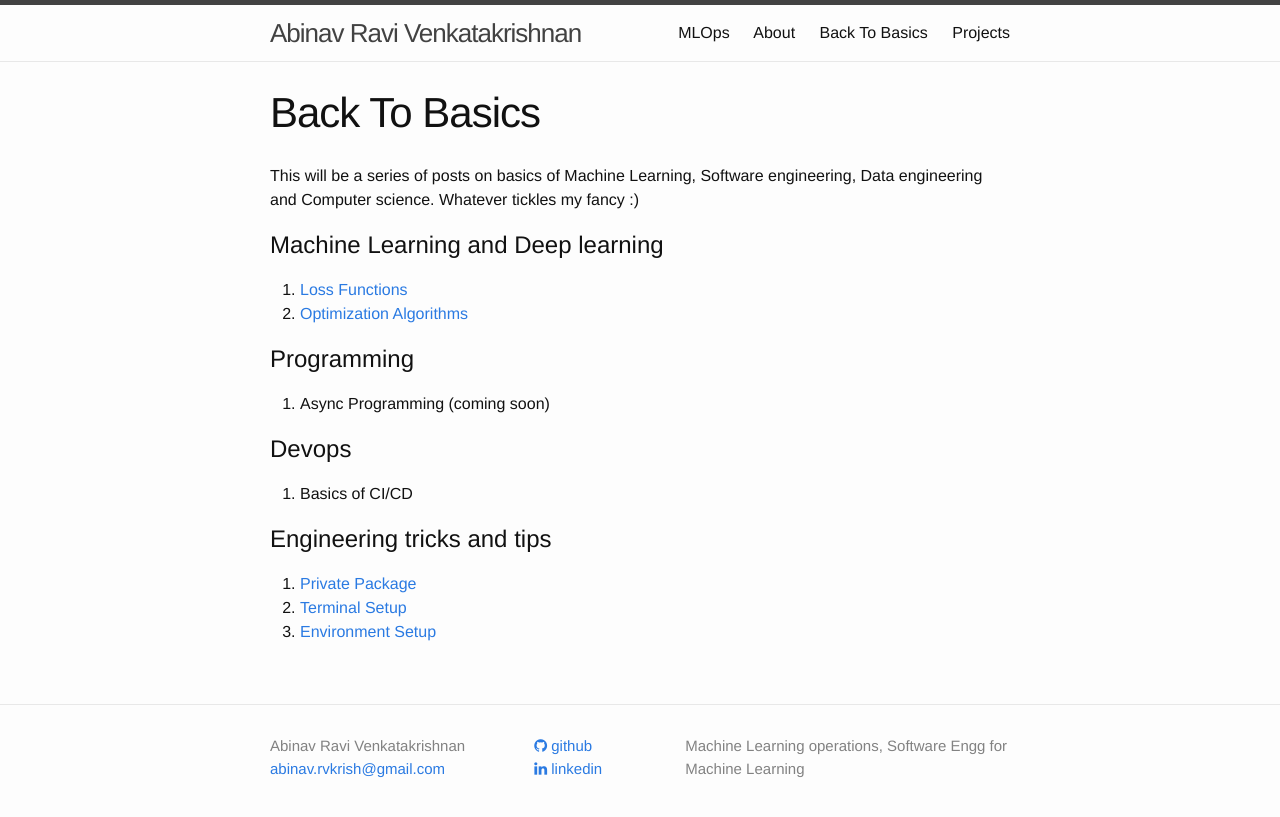
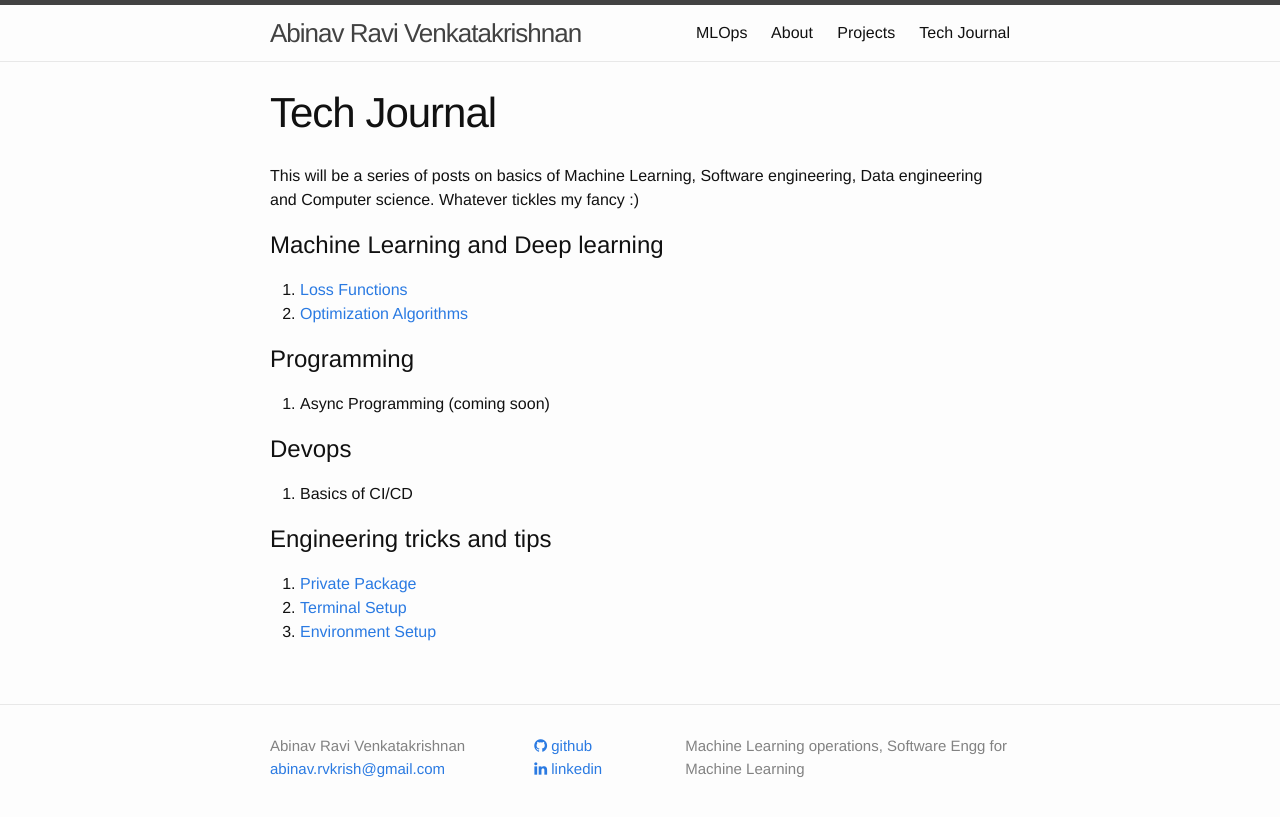
Before and after one commit to AbinavRavi/AbinavRavi.github.io, a Jekyll site: the page built from techjournal.md, in a window 1280 px wide. Shown: the top 817 px of the page. Built offline with Jekyll 4.4.1, drawn with Linux system fonts in a browser that asks for light colours; nearby versions of some CDN libraries.

Commit message:
modified name of back to basic to tech journal

```diff
--- a/back2basics.md
+++ b/techjournal.md
@@ -1,7 +1,7 @@
 ---
 layout: page
-title: Back To Basics
-permalink: /back2basics/
+title: Tech Journal
+permalink: /techjournal/
 ---
 
 
```
